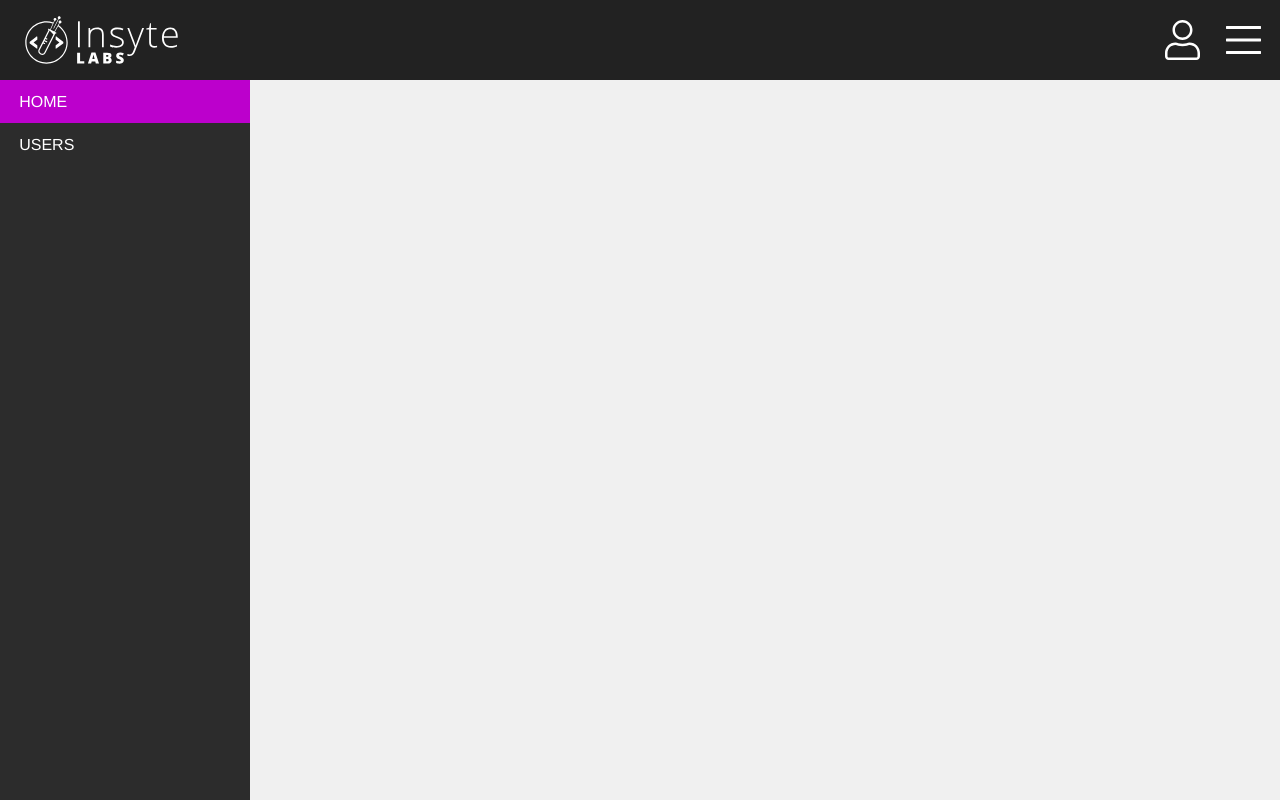
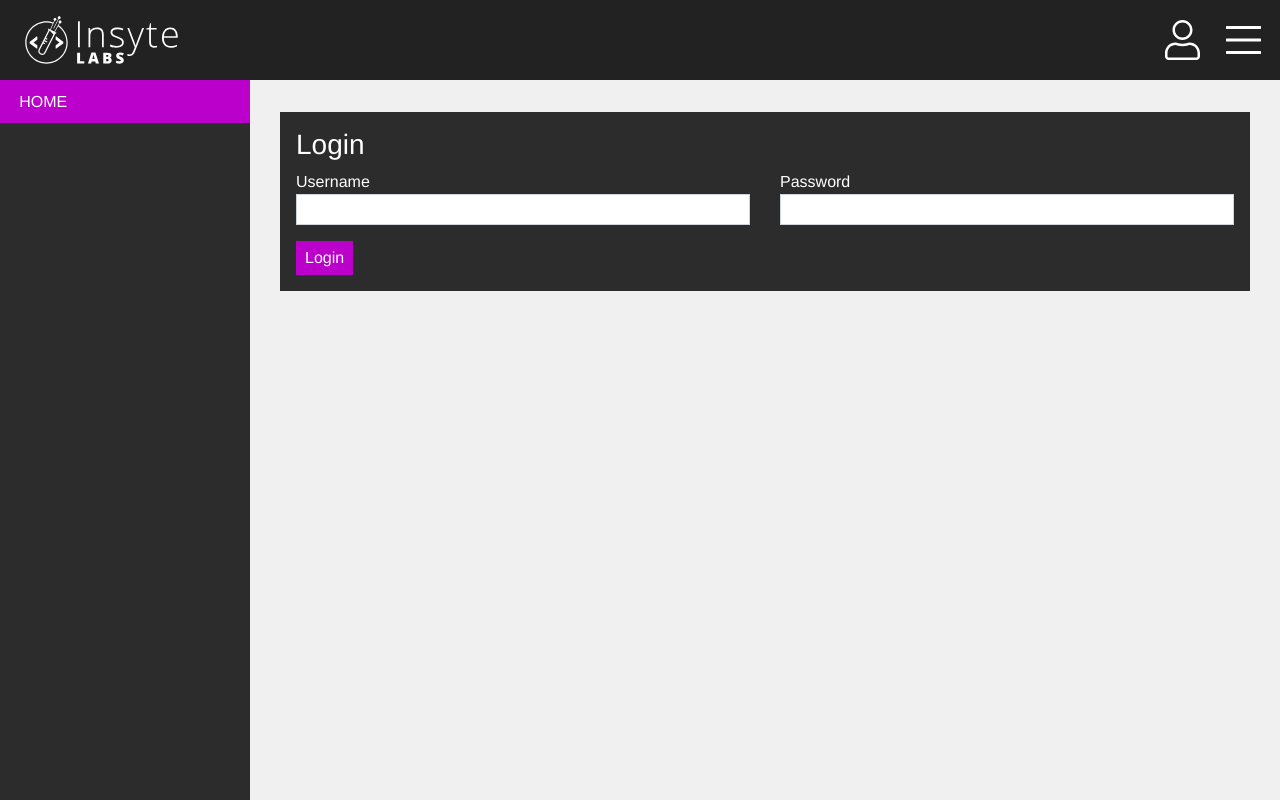
Before and after one commit to InsyteLabs/crowd-core-frontend, a Vue app: page / in a window 1280 px wide. Built offline with nearby package versions, Linux system fonts and the light colour scheme; no server answers.

Commit message:
remove /org prefix

```diff
--- a/src/App.vue
+++ b/src/App.vue
@@ -4,10 +4,8 @@
             @toggleNav="onToggleNav($event);"
             @userClick="onUserClick();">
         </Banner>
-        <Navigation
-            :visible="navigationVisible"
-            :client="client">
-        </Navigation>
+
+        <Navigation :visible="navigationVisible"></Navigation>
 
         <div v-show="loginFormVisible" class="login-form">
             <LoginForm @login="onLoginClick($event);"></LoginForm>
@@ -78,7 +76,7 @@ export default class App extends Vue{
             this.$router.push({
                 name: 'org-home',
                 params: {
-                    slug: client.slug
+                    orgSlug: client.slug
                 }
             });
         }
--- a/src/components/Navigation.vue
+++ b/src/components/Navigation.vue
@@ -1,8 +1,9 @@
 <template>
     <nav :class="{ hidden: !visible }" id="nav">
-        <router-link to="/">HOME</router-link>
-        <router-link to="/users">USERS</router-link>
-        <router-link v-if="client" :to="{ name: 'org-events', params: { slug: client.slug } }">EVENTS</router-link>
+        <router-link v-if="client" :to="'/' + client.slug">HOME</router-link>
+        <router-link v-if="!client" to="/">HOME</router-link>
+        <router-link v-if="client" :to="'/' + client.slug + '/users'">USERS</router-link>
+        <router-link v-if="client" :to="'/' + client.slug + '/events'">EVENTS</router-link>
     </nav>
 </template>
 
@@ -12,11 +13,24 @@
 import { Vue, Component, Prop } from 'vue-property-decorator';
 
 import { IClient } from '../interfaces';
+import { User }    from '../models';
 
 @Component
 export default class Navigation extends Vue {
     @Prop() visible!: boolean;
-    @Prop() client!:  IClient;
+
+    /*
+        =======
+        GETTERS
+        =======
+    */
+    get user(): User{
+        return this.$store.getters.user;
+    }
+
+    get client(): IClient{
+        return this.$store.getters.client;
+    }
 
 }
 </script>
--- a/src/router.ts
+++ b/src/router.ts
@@ -21,22 +21,22 @@ export default new Router({
             component: Home
         },
         {
-            path: '/users',
-            name: 'users',
-            component: Users
-        },
-        {
-            path: '/orgs/:slug',
+            path: '/:orgSlug',
             name: 'org-home',
             component: OrgHome
         },
         {
-            path: '/orgs/:slug/events',
+            path: '/:orgSlug/users',
+            name: 'org-users',
+            component: Users
+        },
+        {
+            path: '/:orgSlug/events',
             name: 'org-events',
             component: OrgEvents
         },
         {
-            path: '/orgs/:slug/events/:eventSlug',
+            path: '/:orgSlug/events/:eventSlug',
             name: 'org-event',
             component: OrgEvent
         }
--- a/src/views/Home.vue
+++ b/src/views/Home.vue
@@ -1,16 +1,67 @@
 <template>
-    <div class="home">
-
+    <div class="home container-fluid">
+        <LoginForm v-if="!user" @login="onLoginClick($event)"></LoginForm>
     </div>
 </template>
 
 <script lang="ts">
 'use strict';
 
-import { Component, Vue } from "vue-property-decorator";
+import { Component, Vue } from 'vue-property-decorator';
+
+import LoginForm from '@/components/LoginForm.vue';
+
+import { userService, clientService } from '@/services';
+
+import { User }                from '../models';
+import { IClient, IUserToken } from '../interfaces';
 
 @Component({
-    components: {}
+    components: {
+        LoginForm
+    }
 })
-export default class Home extends Vue {}
+export default class Home extends Vue {
+
+
+    async onLoginClick(o: any): Promise<any>{
+        let token: IUserToken|void = await userService.authenticate(o.username, o.password);
+
+        if(!token){
+            console.error('Incorrect username/password');
+            return;
+        }
+
+        const user = new User(token.data);
+
+        this.$store.dispatch('saveUserToken', JSON.stringify(token));
+        this.$store.dispatch('setUser', user);
+
+        if(user && user.clientId){
+            let client: IClient = await clientService.getClient(user.clientId);
+
+            this.$store.dispatch('setClient', client);
+
+            this.$router.push({
+                name: 'org-home',
+                params: {
+                    orgSlug: client.slug
+                }
+            });
+        }
+    }
+
+    /*
+        =======
+        GETTERS
+        =======
+    */
+    get user(): User{
+        return this.$store.getters.user;
+    }
+
+    get client(): IClient{
+        return this.$store.getters.client;
+    }
+}
 </script>
--- a/src/views/OrgHome.vue
+++ b/src/views/OrgHome.vue
@@ -58,7 +58,7 @@ export default class OrgHome extends Vue {
         ===============
     */
     private async _loadClient(): Promise<IClient>{
-        const client = await clientService.getClientBySlug(this.$route.params.slug);
+        const client = await clientService.getClientBySlug(this.$route.params.orgSlug);
 
         return this.client = client;
     }
```
